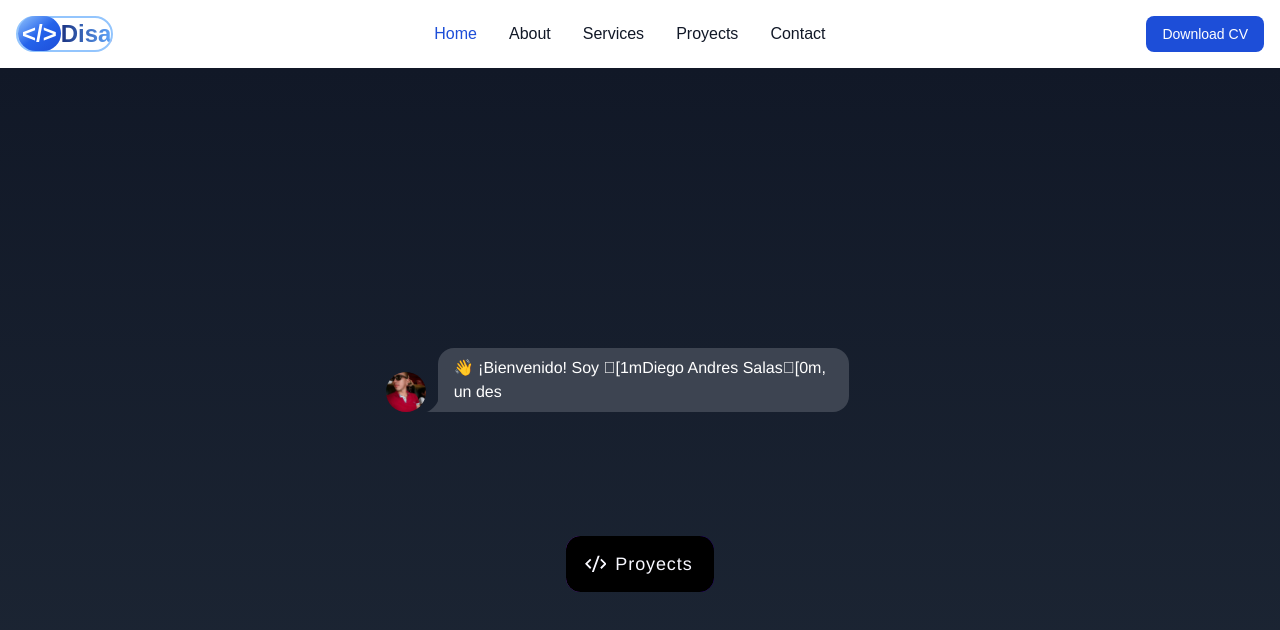
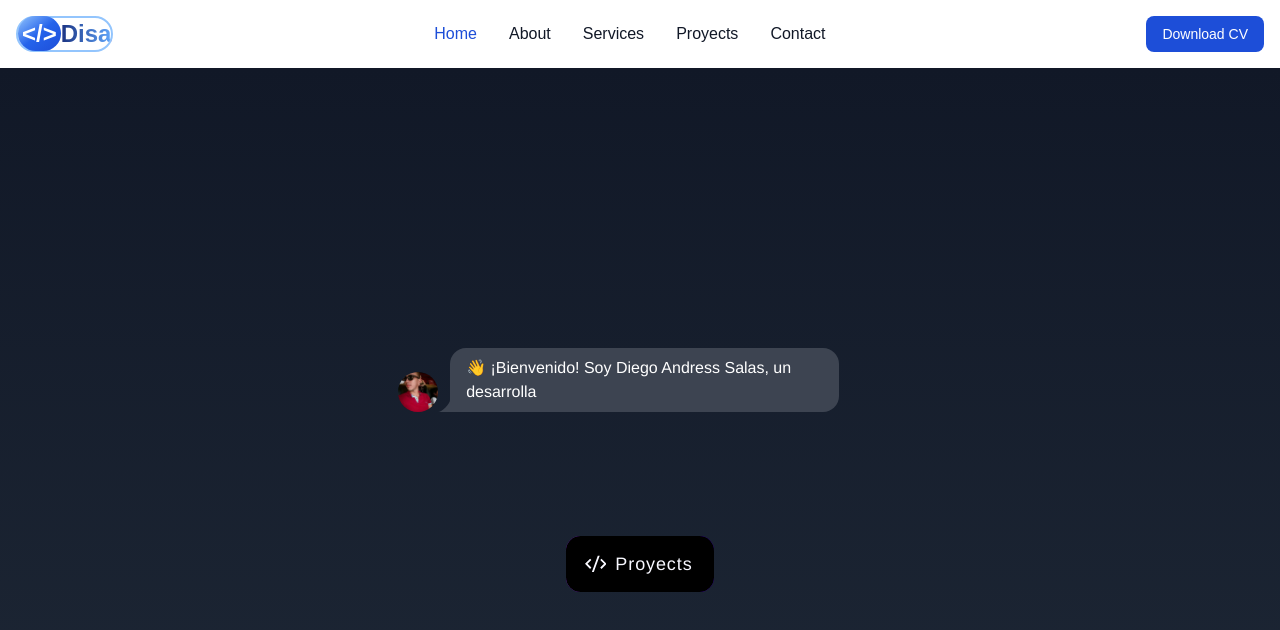
Before and after one commit to DiegoAndres717/portafolio, a Next.js app: page / in a window 1280 px wide. Shown: the top 630 px of the page. Built offline with nearby package versions, Linux system fonts and the light colour scheme.

Commit message:
[update] Mensajes de bienvenida

```diff
--- a/pages/index.jsx
+++ b/pages/index.jsx
@@ -12,7 +12,7 @@ function Home() {
 
   useEffect(() => {
     const messages1 = [
-      "👋 ¡Bienvenido! Soy \x1b[1mDiego Andres Salas\x1b[0m, un desarrollador Frontend apasionado",
+      "👋 ¡Bienvenido! Soy Diego Andress Salas, un desarrollador Frontend apasionado.",
     ];
     const messages2 = ["¿Necesitas ayuda con tu proyecto web?"];
     const messages3 = ["🚀 Descubre mis proyectos y habilidades en mi portafolio."];
```
